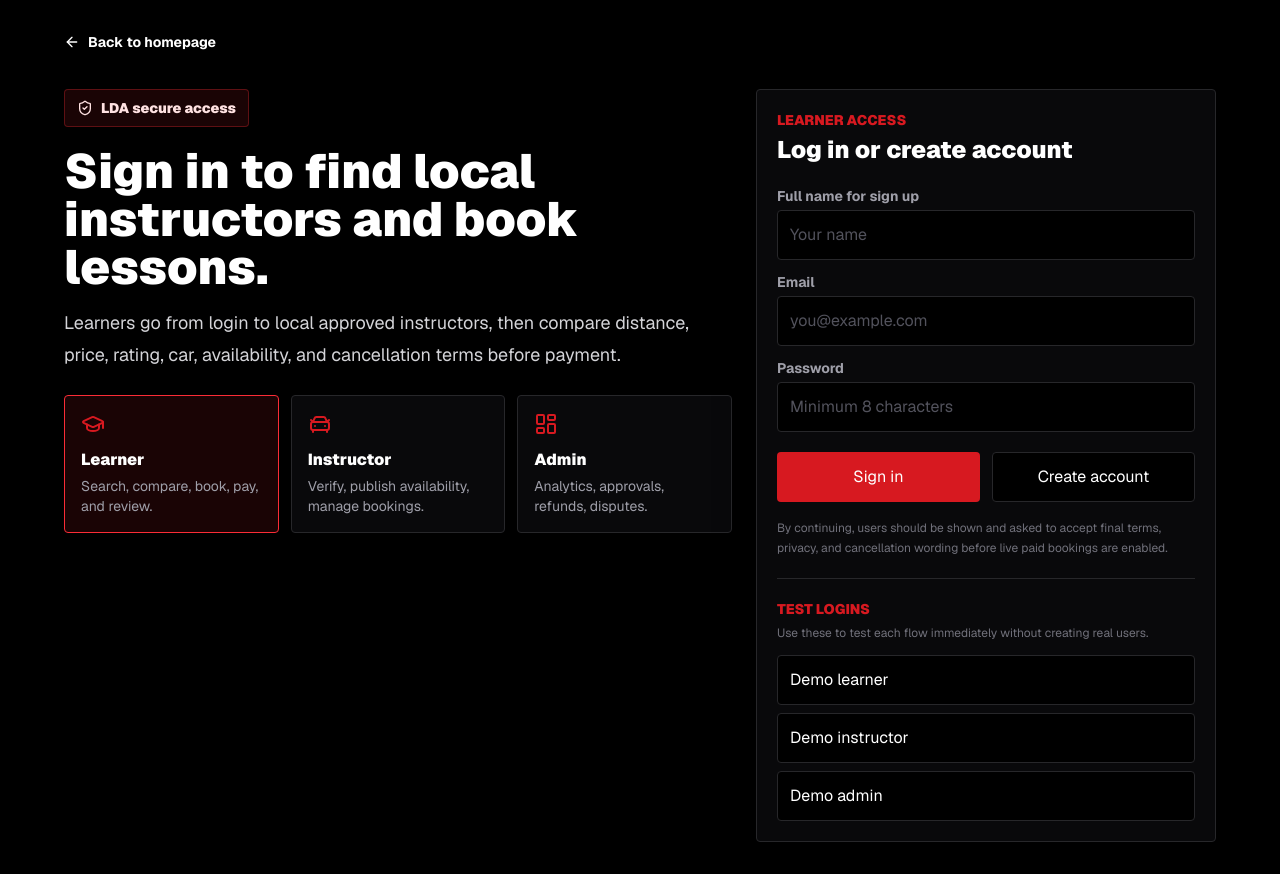
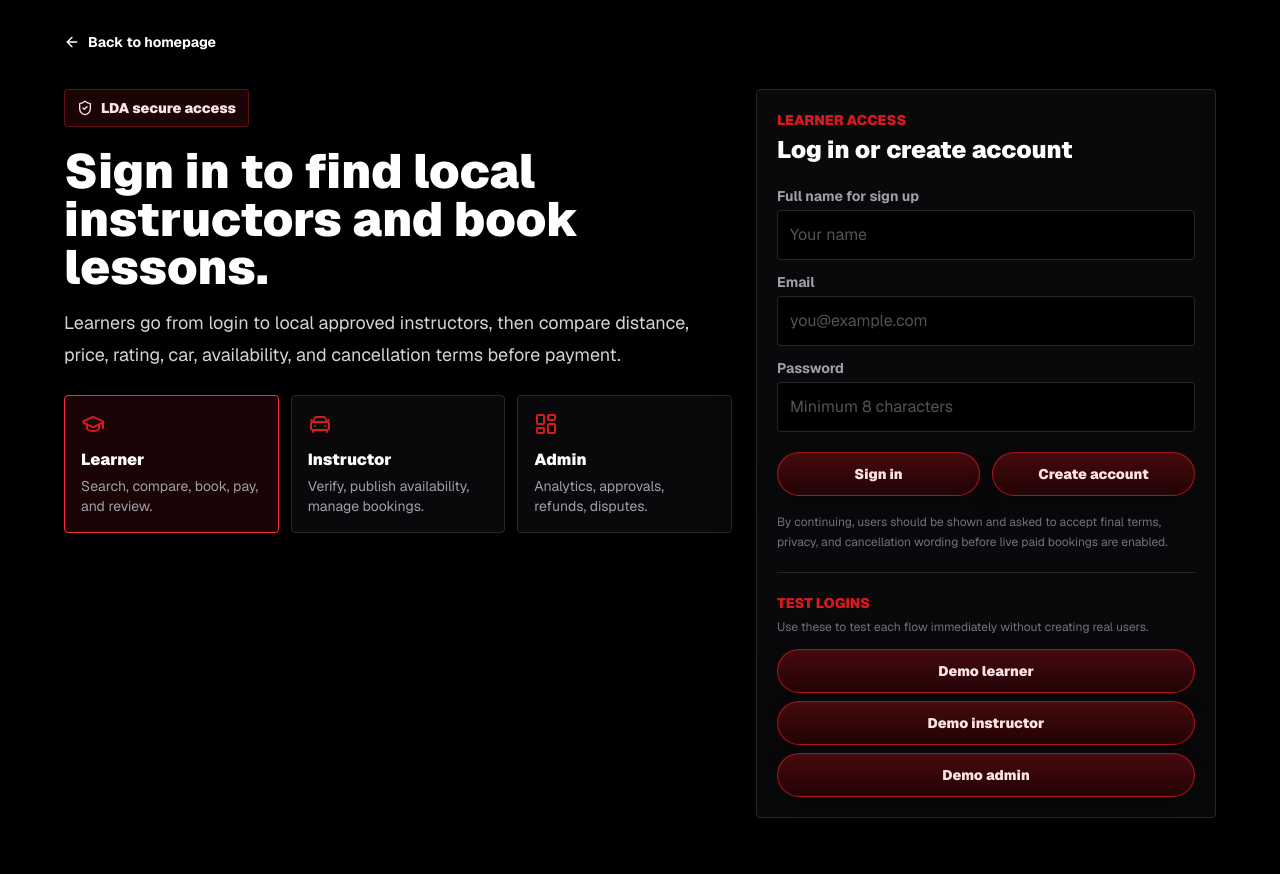
Before and after one commit to LDrivingAcademy/LDA, a Next.js app: page /auth/login in a window 1280 px wide. After the commit the page ends 850 px from the top, so only its background shows below. Built offline with nearby package versions, Linux system fonts and the light colour scheme; no server answers.

Commit message:
Apply LDA pill buttons to login

```diff
--- a/src/app/auth/login/page.tsx
+++ b/src/app/auth/login/page.tsx
@@ -78,13 +78,13 @@ export default async function LoginPage({
                 <input required name="password" type="password" minLength={8} className="rounded border border-zinc-800 bg-black px-3 py-3 text-white placeholder:text-zinc-600" placeholder="Minimum 8 characters" />
               </label>
               <div className="mt-2 grid gap-3 sm:grid-cols-2">
-                <button formAction={signIn} className="rounded bg-brand px-4 py-3 text-sm font-black text-white hover:bg-brand-strong">Sign in</button>
+                <button formAction={signIn} className="lda-pill lda-pill-sm">Sign in</button>
                 {isAdmin ? (
-                  <Link href="/contact" className="rounded border border-zinc-800 px-4 py-3 text-center text-sm font-black text-white hover:border-brand">
+                  <Link href="/contact" className="lda-pill lda-pill-sm">
                     Request admin access
                   </Link>
                 ) : (
-                  <button formAction={signUp} className="rounded border border-zinc-800 bg-black px-4 py-3 text-sm font-black text-white hover:border-brand">Create account</button>
+                  <button formAction={signUp} className="lda-pill lda-pill-sm">Create account</button>
                 )}
               </div>
             </form>
@@ -102,7 +102,7 @@ export default async function LoginPage({
                 ].map(([roleValue, label]) => (
                   <form key={roleValue} action={demoSignIn}>
                     <input type="hidden" name="demoRole" value={roleValue} />
-                    <button className="w-full rounded border border-zinc-800 bg-black px-3 py-3 text-left text-sm font-black text-white hover:border-brand">
+                    <button className="lda-pill lda-pill-sm lda-pill-wide">
                       {label}
                     </button>
                   </form>
```
